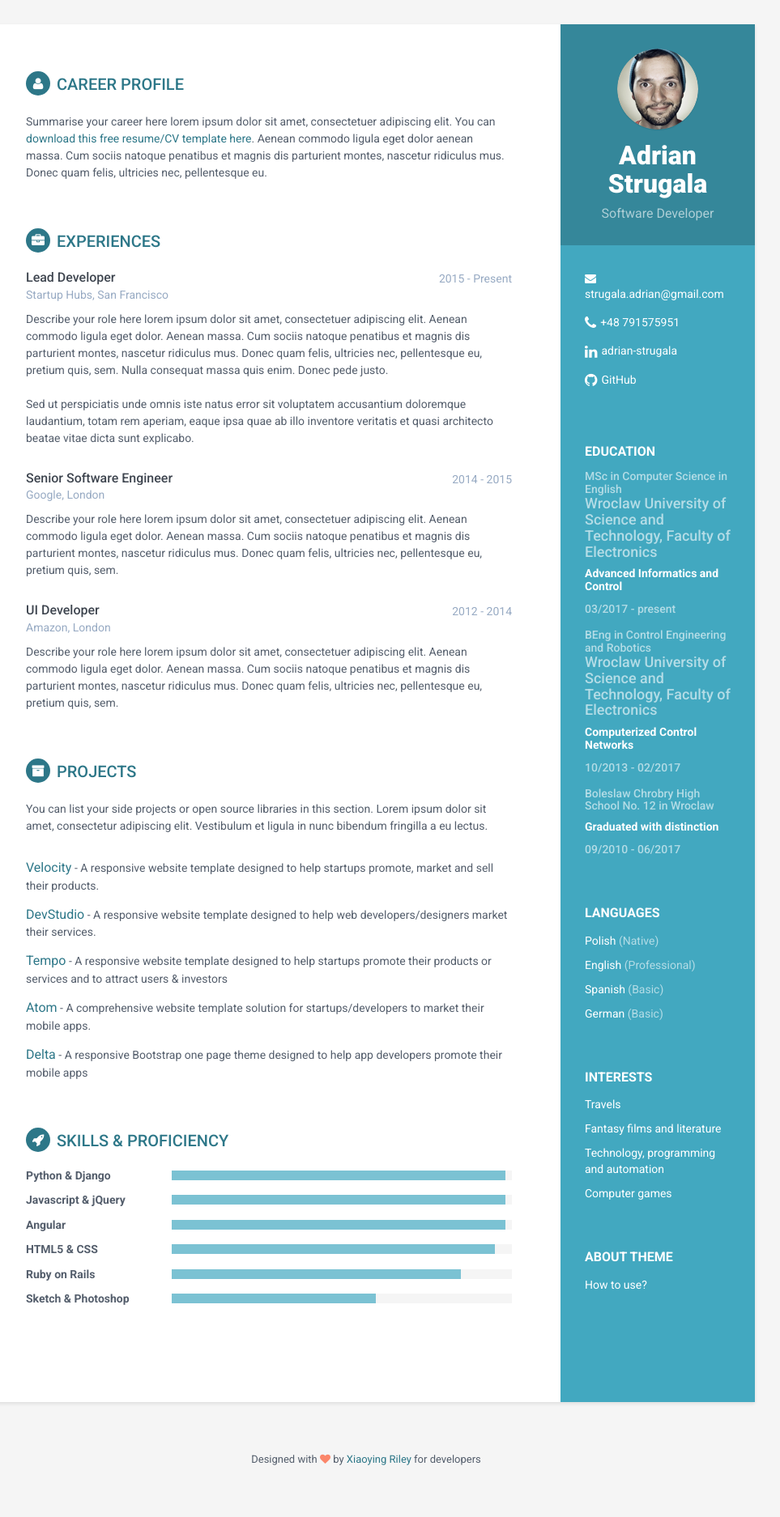
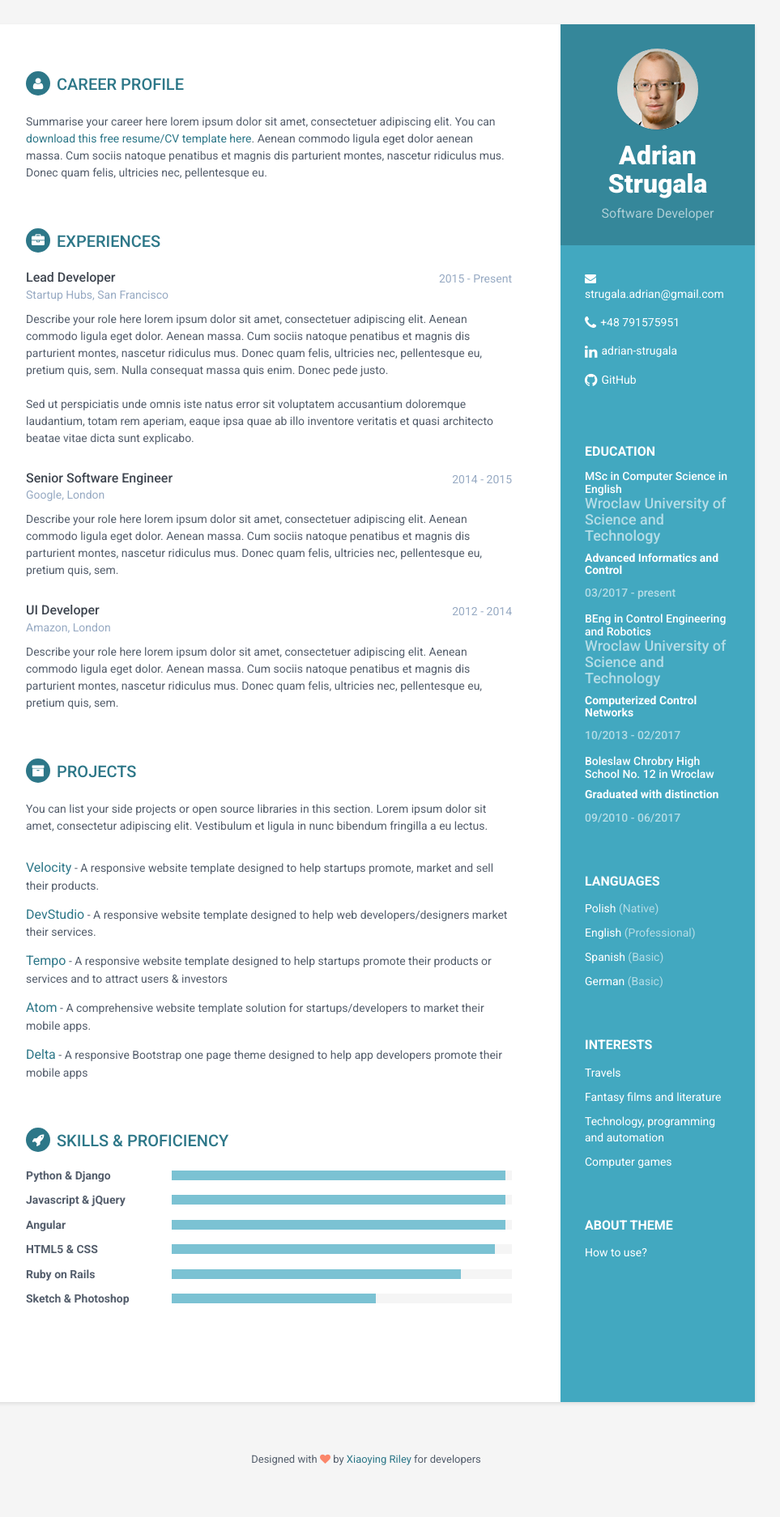
Before and after one commit to AdrianStrugala/AdrianStrugala.github.io, a Jekyll site: the page built from index.html, in a window 1280 px wide. Shown: the whole page at 81% size, without its empty margins (188-1151 px from the left). Built offline with Jekyll 4.4.1, drawn with Linux system fonts in a browser that asks for light colours.

Commit message:
profile picture, education styles

```diff
--- a/_data/educations.yml
+++ b/_data/educations.yml
@@ -1,10 +1,10 @@
 - education:
-  university: Wroclaw University of Science and Technology, Faculty of Electronics
+  university: Wroclaw University of Science and Technology
   degree: MSc in Computer Science in English
   speciality: Advanced Informatics and Control
   time: 03/2017 - present
 - education:
-  university: Wroclaw University of Science and Technology, Faculty of Electronics
+  university: Wroclaw University of Science and Technology
   degree: BEng in Control Engineering and Robotics
   speciality: Computerized Control Networks
   time: 10/2013 - 02/2017
--- a/assets/css/styles.css
+++ b/assets/css/styles.css
@@ -133,8 +133,15 @@ p {
   margin-top: 0;
 }
 
+.sidebar-wrapper .education-container .specialty {
+  color: rgba(255, 255, 255, 0.6);
+  font-weight: 500;
+  margin-bottom: 0px;
+  margin-top: 0;
+}
+
 .sidebar-wrapper .education-container .degree {
-  color: rgba(255, 255, 255, 0.6);
+  color: rgba(255, 255, 255);
   font-weight: 500;
   margin-bottom: 0px;
   margin-top: 0;
```
Also changed, not shown: assets/images/profile.png.
